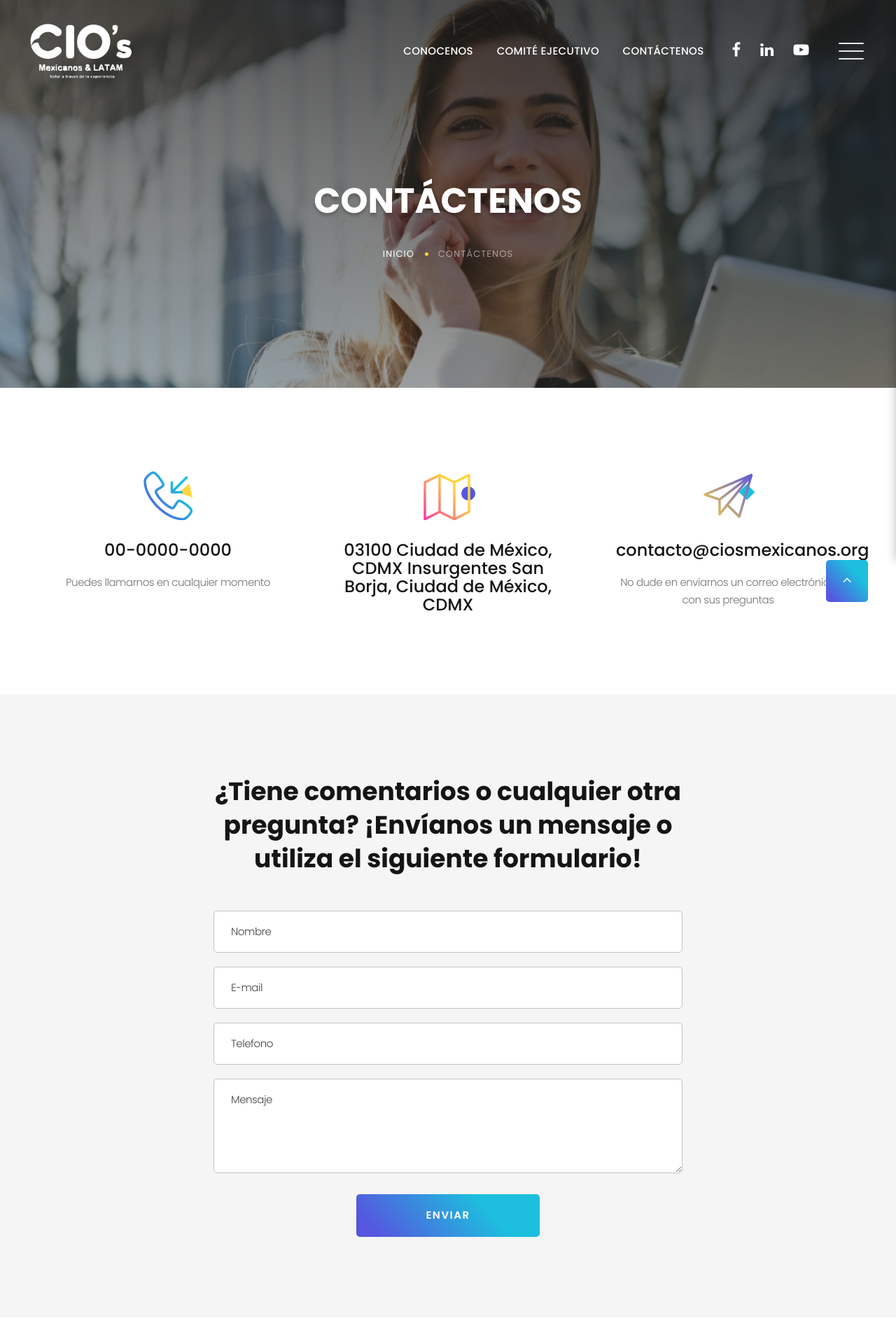
After one commit to delfinoruizsalinas/ciosmexico, a PHP site: page /contacto.php in a window 1280 px wide. The commit adds this page. Shown: the top 1920 px of the page at 70% size. Run offline with PHP 8.4, Linux system fonts and the light colour scheme; data that the repository does not hold is empty.

Commit message:
contactenos

```diff
--- /dev/null
+++ b/contacto.php
@@ -0,0 +1,126 @@
+<!DOCTYPE html>
+<html class="wide wow-animation" lang="en">
+  <head>
+    <title>Cios Mexicanos - Contáctenos</title>
+    <meta charset="utf-8">
+    <meta name="viewport" content="width=device-width, height=device-height, initial-scale=1.0">
+    <meta http-equiv="X-UA-Compatible" content="IE=edge">
+    <link rel="icon" href="images/cios/logo_icono.png" type="image/x-icon">
+    <link rel="stylesheet" type="text/css" href="//fonts.googleapis.com/css?family=Poppins:300,300i,400,500,600,700,800,900,900i%7CRoboto:400">
+    <link rel="stylesheet" href="css/bootstrap.css">
+    <link rel="stylesheet" href="css/fonts.css">
+    <link rel="stylesheet" href="css/style.css">
+    <style>.ie-panel{display: none;background: #212121;padding: 10px 0;box-shadow: 3px 3px 5px 0 rgba(0,0,0,.3);clear: both;text-align:center;position: relative;z-index: 1;} html.ie-10 .ie-panel, html.lt-ie-10 .ie-panel {display: block;}</style>
+  </head>
+  <body>
+    <div class="ie-panel"><a href="http://windows.microsoft.com/en-US/internet-explorer/"><img src="images/cios/ie8-panel/warning_bar_0000_us.jpg" height="42" width="820" alt="You are using an outdated browser. For a faster, safer browsing experience, upgrade for free today."></a></div>
+    <div class="preloader">
+      <div class="preloader-body">
+        <div class="cssload-container">
+          <div class="cssload-speeding-wheel"></div>
+        </div>
+      </div>
+    </div>
+    <div class="page">
+      <!-- Page Header-->
+      <?php include 'header.php' ?>
+      <!-- Swiper-->
+      <section class="parallax-container" data-parallax-img="images/cios/pexels-andrea-piacquadio-789822.jpg">
+        <div class="parallax-content breadcrumbs-custom context-dark">
+          <div class="container">
+            <div class="row justify-content-center">
+              <div class="col-12 col-lg-9">
+                <h2 class="breadcrumbs-custom-title">Contáctenos</h2>
+                <ul class="breadcrumbs-custom-path">
+                  <li><a href="index.php">Inicio</a></li>
+                  <li class="active">Contáctenos</li>
+                </ul>
+              </div>
+            </div>
+          </div>
+        </div>
+      </section>
+      <section class="section section-lg text-center bg-default">
+        <div class="container">
+          <div class="row row-50">
+            <div class="col-md-6 col-lg-4">
+              <div class="box-icon-classic">
+                <div class="box-icon-inner decorate-triangle decorate-color-secondary"><span class="icon-xl linearicons-phone-incoming icon-gradient-1"></span></div>
+                <div class="box-icon-caption">
+                  <h4><a href="tel:#">00-0000-0000</a></h4>
+                  <p>Puedes llamarnos en cualquier momento</p>
+                </div>
+              </div>
+            </div>
+            <div class="col-md-6 col-lg-4">
+              <div class="box-icon-classic">
+                <div class="box-icon-inner decorate-circle decorate-color-secondary-2"><span class="icon-xl linearicons-map2 icon-gradient-2"></span></div>
+                <div class="box-icon-caption">
+                  <h4><a href="#">03100 Ciudad de México, CDMX
+Insurgentes San Borja, Ciudad de México, CDMX</a></h4>
+                </div>
+              </div>
+            </div>
+            <div class="col-md-6 col-lg-4">
+              <div class="box-icon-classic">
+                <div class="box-icon-inner decorate-rectangle decorate-color-primary"><span class="icon-xl linearicons-paper-plane icon-gradient-3"></span></div>
+                <div class="box-icon-caption">
+                  <h4><a href="mailto:#">contacto@ciosmexicanos.org</a></h4>
+                  <p>No dude en enviarnos un correo electrónico con sus preguntas</p>
+                </div>
+              </div>
+            </div>
+          </div>
+        </div>
+      </section>
+      <!-- Contact us-->
+
+      <!-- Contact us-->
+      <section class="section section-lg bg-gray-1 text-center">
+        <div class="container">
+          <div class="row justify-content-md-center">
+            <div class="col-md-9 col-lg-7">
+              <h3>¿Tiene comentarios o cualquier otra pregunta? ¡Envíanos un mensaje o utiliza el siguiente formulario!</h3>
+              <!-- RD Mailform-->
+              <form class="rd-form rd-mailform" data-form-output="form-output-global" data-form-type="contact" method="post" action="bat/rd-mailform.php">
+                <div class="form-wrap">
+                  <input class="form-input" id="contact-name" type="text" name="name" data-constraints="@Required">
+                  <label class="form-label" for="contact-name">Nombre</label>
+                </div>
+                <div class="form-wrap">
+                  <input class="form-input" id="contact-email" type="email" name="email" data-constraints="@Email @Required">
+                  <label class="form-label" for="contact-email">E-mail</label>
+                </div>
+                <div class="form-wrap">
+                  <input class="form-input" id="contact-phone" type="text" name="phone" data-constraints="@Numeric">
+                  <label class="form-label" for="contact-phone">Telefono</label>
+                </div>
+                <div class="form-wrap">
+                  <label class="form-label" for="contact-message"> Mensaje</label>
+                  <textarea class="form-input" id="contact-message" name="message" data-constraints="@Required"></textarea>
+                </div>
+                <div class="row justify-content-center">
+                  <div class="col-12 col-sm-7 col-lg-5">
+                    <button class="button button-block button-lg button-gradient" type="submit">Enviar</button>
+                  </div>
+                </div>
+              </form>
+            </div>
+          </div>
+        </div>
+      </section>
+
+      <!-- api partners -->
+
+      <?php
+        include('api_block_partners.php');
+      ?>
+
+      <!-- Page Footer-->
+      <?php include 'footer.php' ?>
+    </div>
+    <div class="snackbars" id="form-output-global"></div>
+    <script src="js/core.min.js"></script>
+    <script src="js/script.js"></script>
+  </body>
+</html>
--- a/header.php
+++ b/header.php
@@ -17,7 +17,7 @@
             <ul class="list-inline nav-list">
                 <li class="list-inline-item text-menu"><a href="conocenos.php">Conocenos</a></li>
                 <li class="list-inline-item text-menu"><a href="comite-ejecutivo.php">Comité ejecutivo</a></li>
-                <li class="list-inline-item text-menu"><a href="#">Contacto</a></li>
+                <li class="list-inline-item text-menu"><a href="contacto.php">Contáctenos</a></li>
             </ul>
             <div class="rd-navbar-collapse-toggle rd-navbar-fixed-element-1" data-rd-navbar-toggle=".rd-navbar-collapse"><span></span></div>
             <div class="rd-navbar-aside-outer rd-navbar-collapse">
```
Also changed, not shown: comite-ejecutivo.php (+30 -51 lines), images/cios/pexels-andrea-piacquadio-789822.jpg (added), images/cios/pexels-fauxels-3183197.jpg (added).
